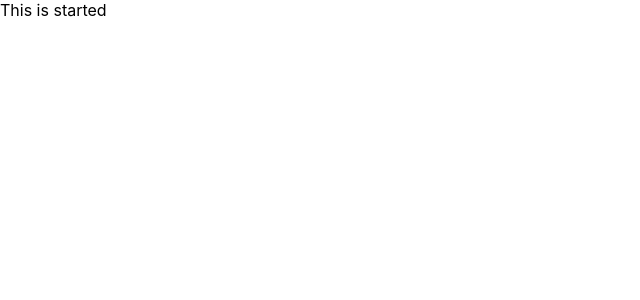
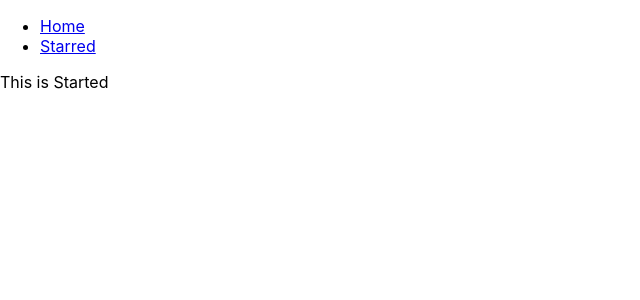
Before and after one commit to rdx36/boxoffice, a React (Create React App) app: page /started in a window 1280 px wide. Shown: the top 300 px of the page, without its empty margins (0-640 px from the left). Built offline with nearby package versions, Linux system fonts and the light colour scheme.

Commit message:
added navbar page components

```diff
--- a/package.json
+++ b/package.json
@@ -8,8 +8,8 @@
     "@testing-library/user-event": "^13.5.0",
     "react": "^18.2.0",
     "react-dom": "^18.2.0",
-    "react-router": "^5.2.0",
-    "react-router-dom": "^5.2.0",
+    "react-router": "^5.3.4",
+    "react-router-dom": "^5.3.4",
     "react-scripts": "5.0.1",
     "web-vitals": "^2.1.4"
   },
--- a/src/App.js
+++ b/src/App.js
@@ -1,17 +1,28 @@
 
 import React from  'react';
 import { Switch,Route } from 'react-router-dom';
+import Navs from './components/Navs';
+import Home from './components/pages/Home';
+import Started from './components/pages/Started';
 
 function App() {
   return (
+    <div>
+
+        <Navs/>
+
+
   <Switch>
 <Route  exact path="/">
-  This is Home Page
-    </Route>
-
-  <Route exact path="/started">This is started </Route>
-<Route> This is 404 page</Route>
+         <Home /></Route>
+  <Route exact path="/started">
+              <Started />
+  </Route>
+<Route>
+          <div>Not Found</div>
+                      </Route>
   </Switch>
+  </div>
   );
 
 }
--- /dev/null
+++ b/src/components/Navs.js
@@ -0,0 +1,23 @@
+import React from 'react';
+import { Link } from 'react-router-dom';
+
+const LINKS = [
+  { to: '/', text: 'Home' },
+  { to: '/starred', text: 'Starred' },
+];
+
+const Navs = () => {
+  return (
+    <div>
+      <ul>
+        {LINKS.map(item => (
+          <li key={item.to}>
+            <Link to={item.to}>{item.text}</Link>
+          </li>
+        ))}
+      </ul>
+    </div>
+  );
+};
+
+export default Navs;
--- /dev/null
+++ b/src/components/pages/Home.js
@@ -0,0 +1,9 @@
+import React from 'react'
+
+const Home = () => {
+  return (
+    <div>This is Home Page</div>
+  )
+}
+
+export default Home;
--- /dev/null
+++ b/src/components/pages/Started.js
@@ -0,0 +1,9 @@
+import React from 'react'
+
+const Started = () => {
+  return (
+    <div>This is Started</div>
+  )
+}
+
+export default Started;
```
Also changed, not shown: 1 other file (tests, documents, lock files or other folders).
